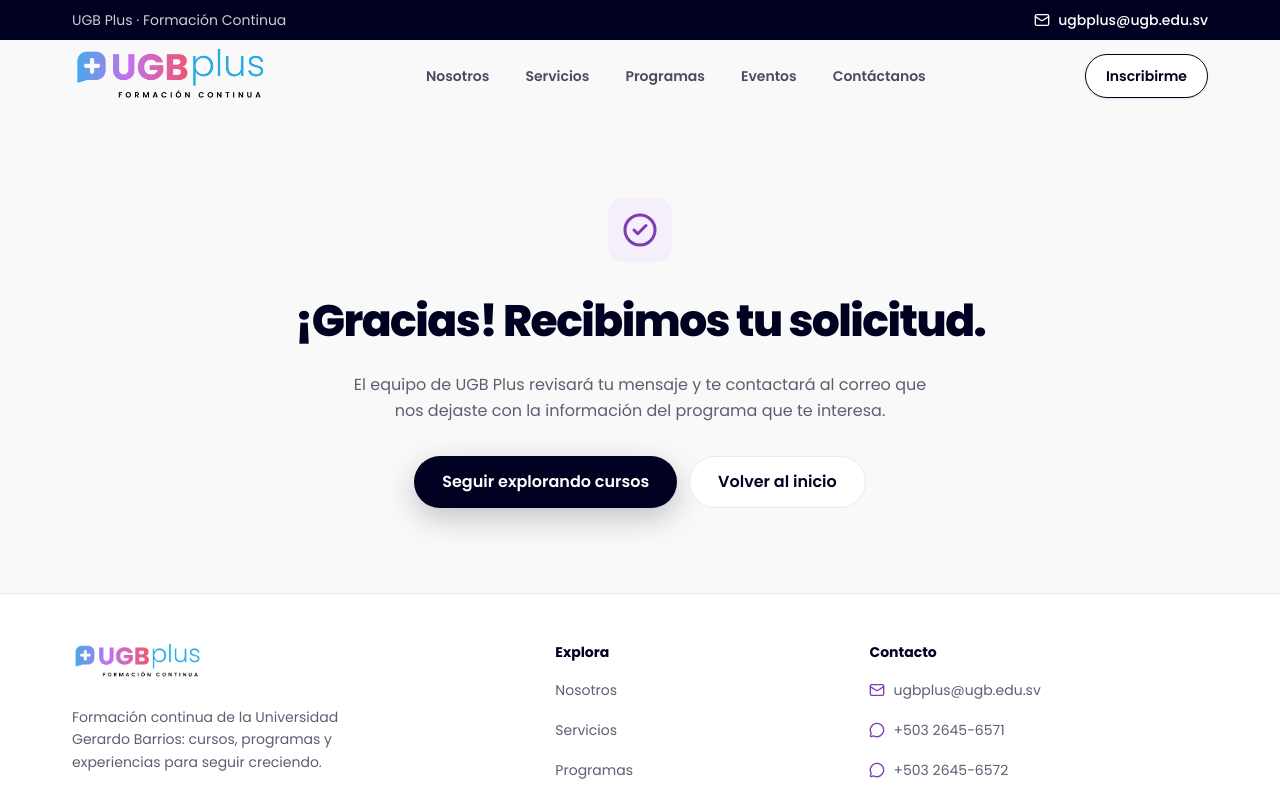
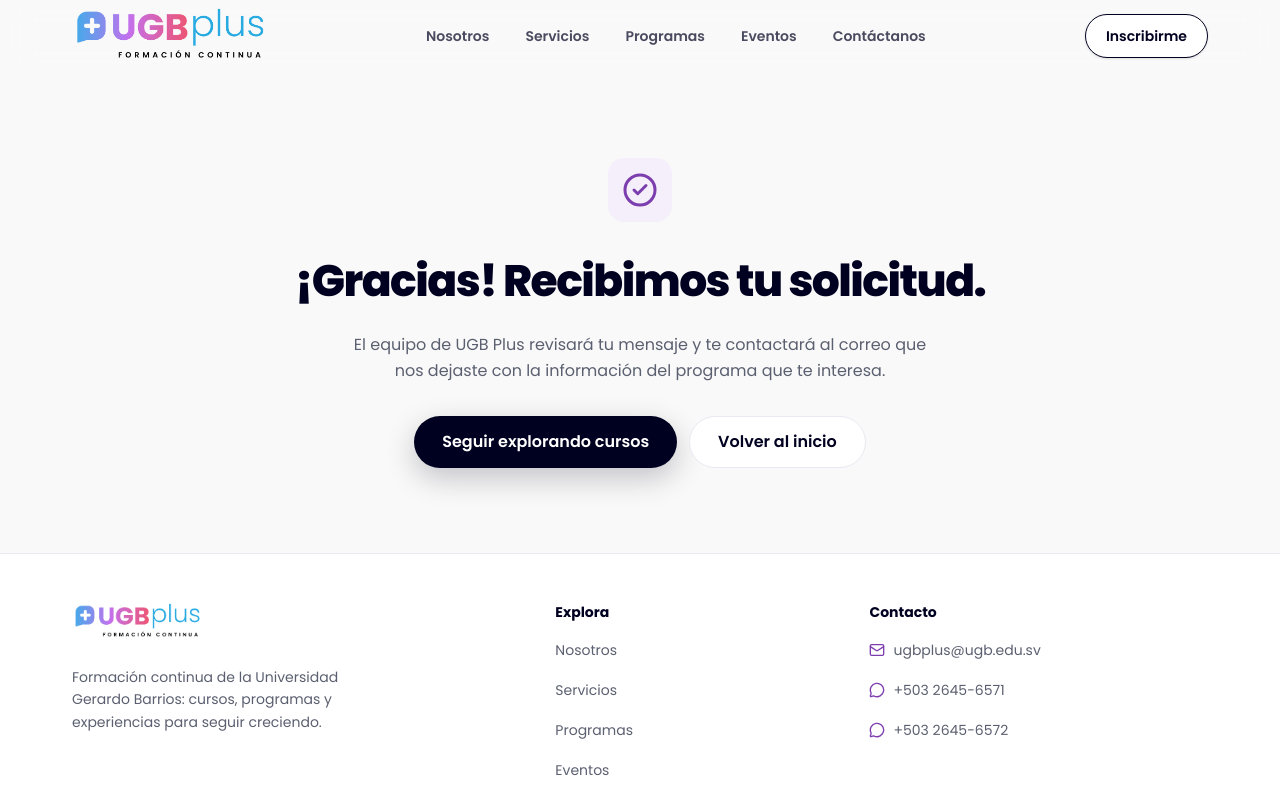
Before and after one commit to mherrera03/Landing-page, a Next.js app: page /gracias in a window 1280 px wide. Shown: the top 800 px of the page. Built offline with nearby package versions, Linux system fonts and the light colour scheme.

Commit message:
Se han eliminado la parte superior del menu y se agregaron animaciones a los elementos de la sección de Nosotros.

```diff
--- a/src/app/(public)/layout.tsx
+++ b/src/app/(public)/layout.tsx
@@ -1,5 +1,4 @@
 import type { ReactNode } from "react";
-import { AnnouncementBanner } from "@/components/public/announcements/AnnouncementBanner";
 import { Header } from "@/components/public/layout/Header";
 import { Footer } from "@/components/public/layout/Footer";
 import { SmoothScroll } from "@/components/public/motion/SmoothScroll";
@@ -13,7 +12,6 @@ export default function PublicLayout({ children }: { children: ReactNode }) {
       >
         Saltar al contenido
       </a>
-      <AnnouncementBanner />
       <Header />
       <main id="contenido" className="flex-1">
         {children}
--- a/src/components/public/announcements/AnnouncementBanner.tsx
+++ /dev/null
@@ -1,22 +0,0 @@
-import { Mail } from "lucide-react";
-import { SITE } from "@/constants/site";
-
-/** Franja superior con el dato de contacto. Más adelante mostrará anuncios del admin. */
-export function AnnouncementBanner() {
-  return (
-    <div className="bg-ink text-white">
-      <div className="container-page flex min-h-10 items-center justify-between gap-4 text-xs sm:text-sm">
-        <p className="hidden text-white/80 sm:block">
-          {SITE.name} · {SITE.tagline}
-        </p>
-        <a
-          href={`mailto:${SITE.email}`}
-          className="inline-flex min-h-10 items-center gap-2 font-medium underline-offset-4 hover:underline max-sm:mx-auto"
-        >
-          <Mail className="size-4" aria-hidden="true" />
-          {SITE.email}
-        </a>
-      </div>
-    </div>
-  );
-}
--- a/src/components/public/hero/Hero.tsx
+++ b/src/components/public/hero/Hero.tsx
@@ -69,13 +69,7 @@ export function Hero({ course }: { course: Course | null }) {
 
       <div className="container-page grid items-center gap-10 pt-10 pb-16 lg:grid-cols-[1.05fr_0.95fr] lg:gap-12 lg:pt-16 lg:pb-24">
         <motion.div variants={container} initial="hidden" animate="show">
-          <motion.p
-            variants={fade}
-            className="inline-flex items-center gap-2 rounded-full border border-violet/30 bg-surface px-3.5 py-1.5 text-xs font-semibold text-violet-deep"
-          >
-            <span aria-hidden="true" className="size-2 rounded-full bg-brand" />
-            ¡Únete a quienes nunca dejan de aprender!
-          </motion.p>
+
 
           <h1 className="mt-5 text-[clamp(2.6rem,6.2vw,4.75rem)] leading-[1.02] font-extrabold tracking-[-0.045em] text-ink">
             <span className="-mb-[0.14em] block overflow-hidden pb-[0.14em]">
--- a/src/components/public/sections/AboutSection.tsx
+++ b/src/components/public/sections/AboutSection.tsx
@@ -19,11 +19,13 @@ export function AboutSection() {
 
         {/* Izquierda: el texto largo. Derecha: dos tarjetas cortas que lo aligeran. */}
         <div className="grid items-start gap-5 lg:grid-cols-[0.78fr_1.22fr]">
-          <Reveal className="rounded-3xl border border-line bg-surface p-7 sm:p-8">
+          <Reveal>
+            <article className="group rounded-3xl border border-line bg-surface p-7 transition-[border-color,box-shadow,translate] duration-300 ease-out-expo hover:-translate-y-1 hover:border-violet/40 hover:shadow-soft sm:p-8">
               <h3 className="text-xl font-bold text-ink">¿Quiénes somos?</h3>
               <p className="mt-3 leading-relaxed text-muted text-justify hyphens-auto">
                 Desde 2016, en UGB Plus Formación Continua trabajamos en el diseño y desarrollo de oportunidades de formación que responden a las necesidades de las personas, empresas y organizaciones. A través de una propuesta educativa flexible y actual, articulamos conocimiento, tecnología y experiencia docente para facilitar el aprendizaje y fortalecer competencias que contribuyan al desarrollo profesional y personal.</p>
               <p className="mt-3 leading-relaxed text-muted text-justify hyphens-auto">Creamos experiencias de aprendizaje apoyadas en docentes y tutores altamente calificados, plataformas digitales, recursos educativos y metodologías que se adaptan a los nuevos retos de la educación y del mundo laboral. </p>
+            </article>
           </Reveal>
 
           <div className="flex flex-col gap-5">
@@ -35,12 +37,13 @@ export function AboutSection() {
               </p>
             </Reveal>
 
-            <Reveal delay={0.16} className="rounded-3xl border border-line bg-surface p-7 sm:p-8">
+            <Reveal delay={0.16}>
+              <article className="group rounded-3xl border border-line bg-surface p-7 transition-[border-color,box-shadow,translate] duration-300 ease-out-expo hover:-translate-y-1 hover:border-violet/40 hover:shadow-soft sm:p-8">
                 <h3 className="text-xl font-bold text-ink">Por qué elegirnos</h3>
                 <ul className="mt-5 flex flex-col gap-5">
                   {FEATURES.map(({ icon: Icon, title, text }) => (
                     <li key={title} className="flex items-start gap-4">
-                    <span className="grid size-10 shrink-0 place-items-center rounded-xl bg-violet-soft text-violet-deep">
+                      <span className="grid size-10 shrink-0 place-items-center rounded-xl bg-violet-soft text-violet-deep transition-transform duration-300 group-hover:scale-105">
                         <Icon className="size-5" aria-hidden="true" />
                       </span>
                       <div>
@@ -50,6 +53,7 @@ export function AboutSection() {
                     </li>
                   ))}
                 </ul>
+              </article>
             </Reveal>
           </div>
         </div>
```
Also changed, not shown: 1 other file (tests, documents, lock files or other folders). Lines whose indentation alone changed are shown as unchanged.
